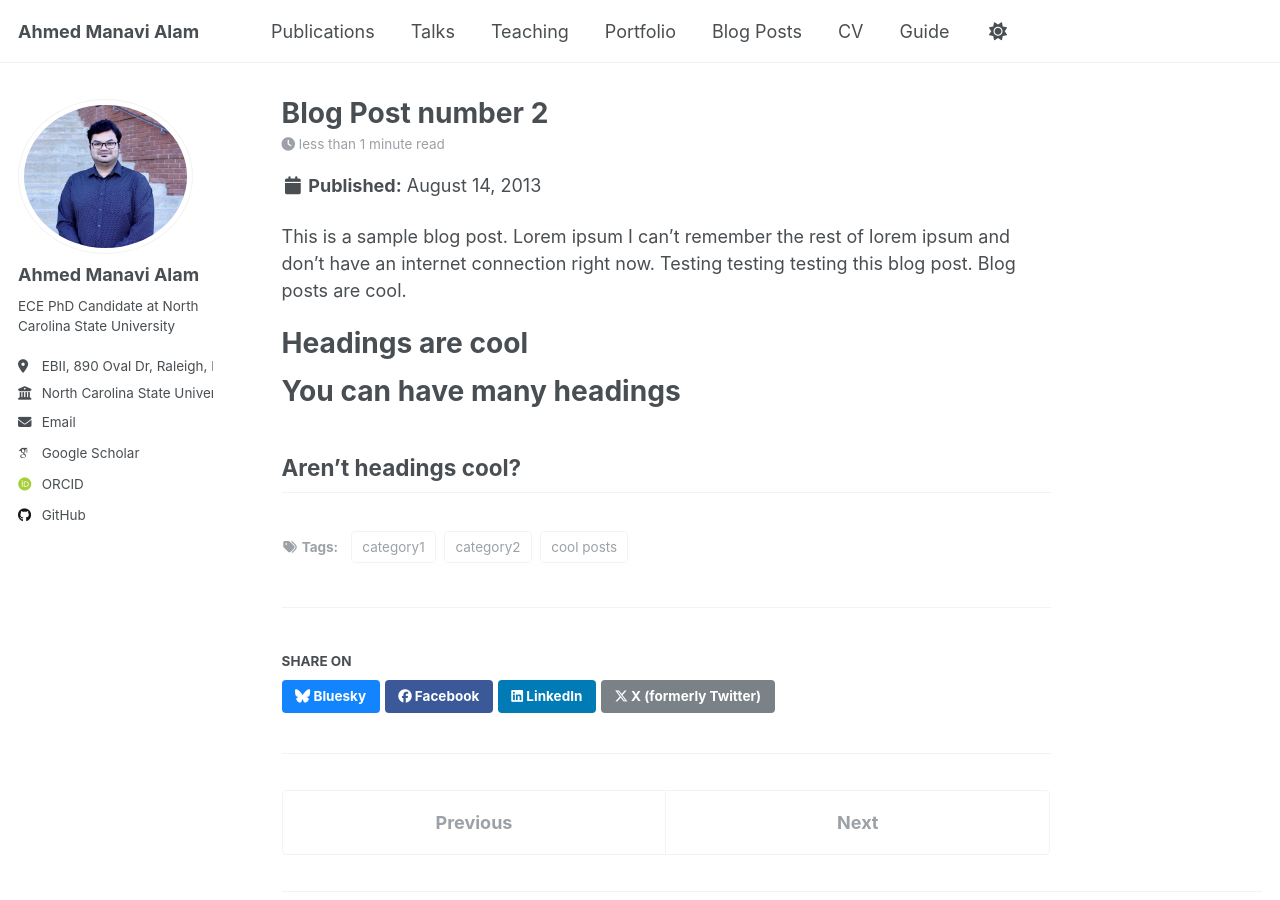
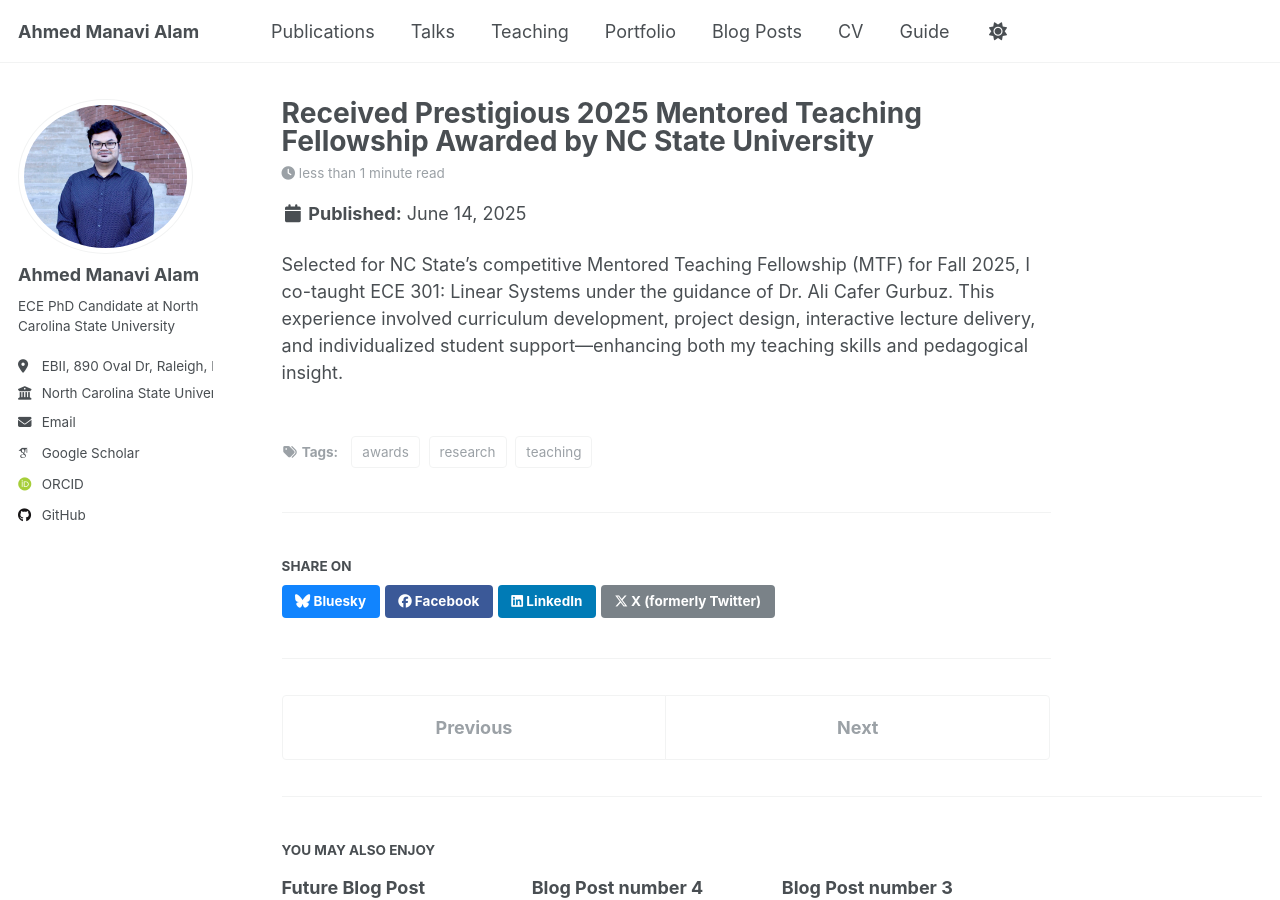
Before and after one commit to ahmed-manavi/ahmed-manavi.github.io, a Jekyll site: the page built from _posts/2013-08-14-blog-post-2.md, in a window 1280 px wide and 900 px high. Built offline with Jekyll 4.4.1, drawn with Linux system fonts in a browser that asks for light colours; some web fonts are replaced.

Commit message:
Update 2013-08-14-blog-post-2.md

```diff
--- a/_posts/2013-08-14-blog-post-2.md
+++ b/_posts/2013-08-14-blog-post-2.md
@@ -1,20 +1,11 @@
 ---
-title: 'Blog Post number 2'
-date: 2013-08-14
+title: 'Received Prestigious 2025 Mentored Teaching Fellowship Awarded by NC State University'
+date: 2025-06-14
 permalink: /posts/2013/08/blog-post-2/
 tags:
-  - cool posts
-  - category1
-  - category2
+  - awards
+  - teaching
+  - research
 ---
 
-This is a sample blog post. Lorem ipsum I can't remember the rest of lorem ipsum and don't have an internet connection right now. Testing testing testing this blog post. Blog posts are cool.
-
-Headings are cool
-======
-
-You can have many headings
-======
-
-Aren't headings cool?
-------
+Selected for NC State’s competitive Mentored Teaching Fellowship (MTF) for Fall 2025, I co-taught ECE 301: Linear Systems under the guidance of Dr. Ali Cafer Gurbuz. This experience involved curriculum development, project design, interactive lecture delivery, and individualized student support—enhancing both my teaching skills and pedagogical insight.
```
